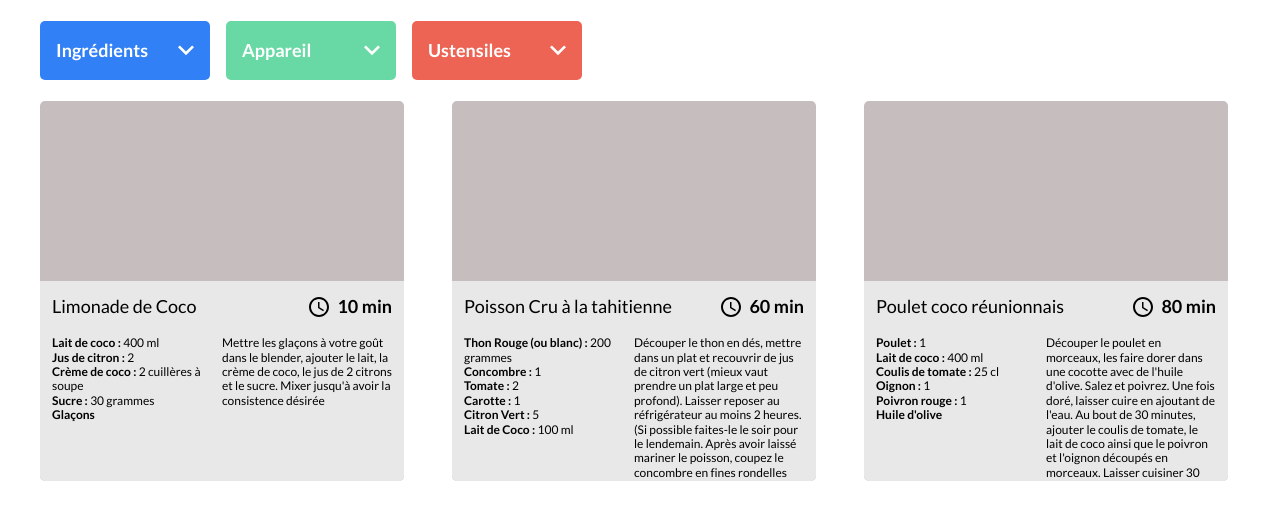
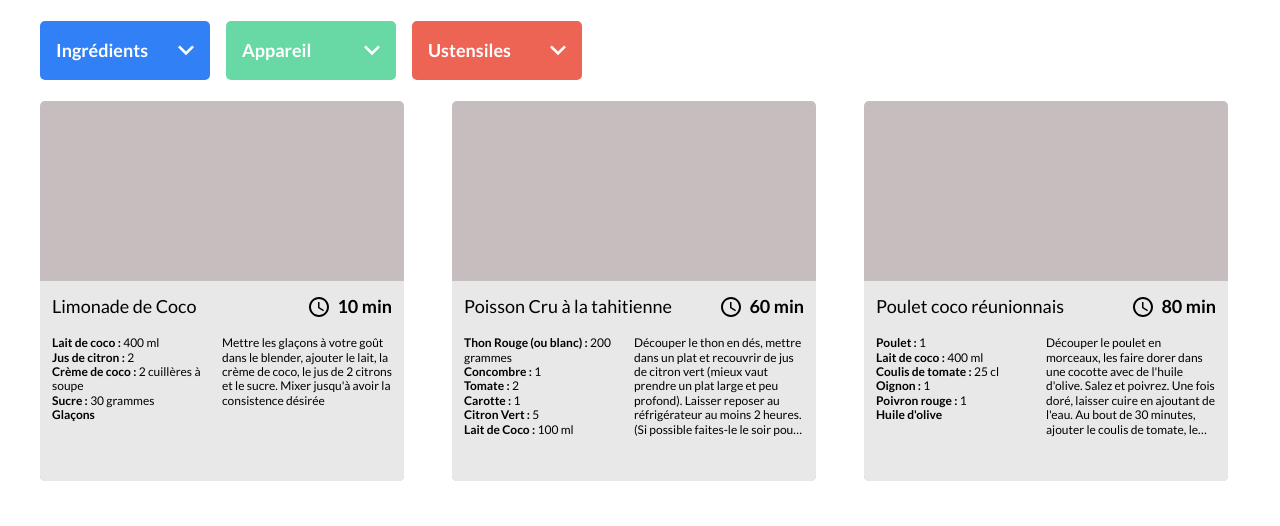
Before and after one commit to Allandrow/CyrilTiger_7_06072021, a website with bundled scripts: page index.html in a window 1280 px wide. Shown: the part 236-762 px from the top of the page. Built offline with nearby package versions, Linux system fonts and the light colour scheme.

Commit message:
added line-clamp for recipe description overflow

```diff
--- a/src/scss/components/_result-card.scss
+++ b/src/scss/components/_result-card.scss
@@ -49,6 +49,12 @@
 
       p {
         line-height: 1.2;
+        -webkit-line-clamp: 7;
+        text-overflow: ellipsis;
+        -webkit-box-orient: vertical;
+        display: -webkit-box;
+        max-height: calc(7 * 1rem);
+        overflow: hidden;
       }
     }
   }
```
Also changed, not shown: dist/css/style.css, 1 other file.
